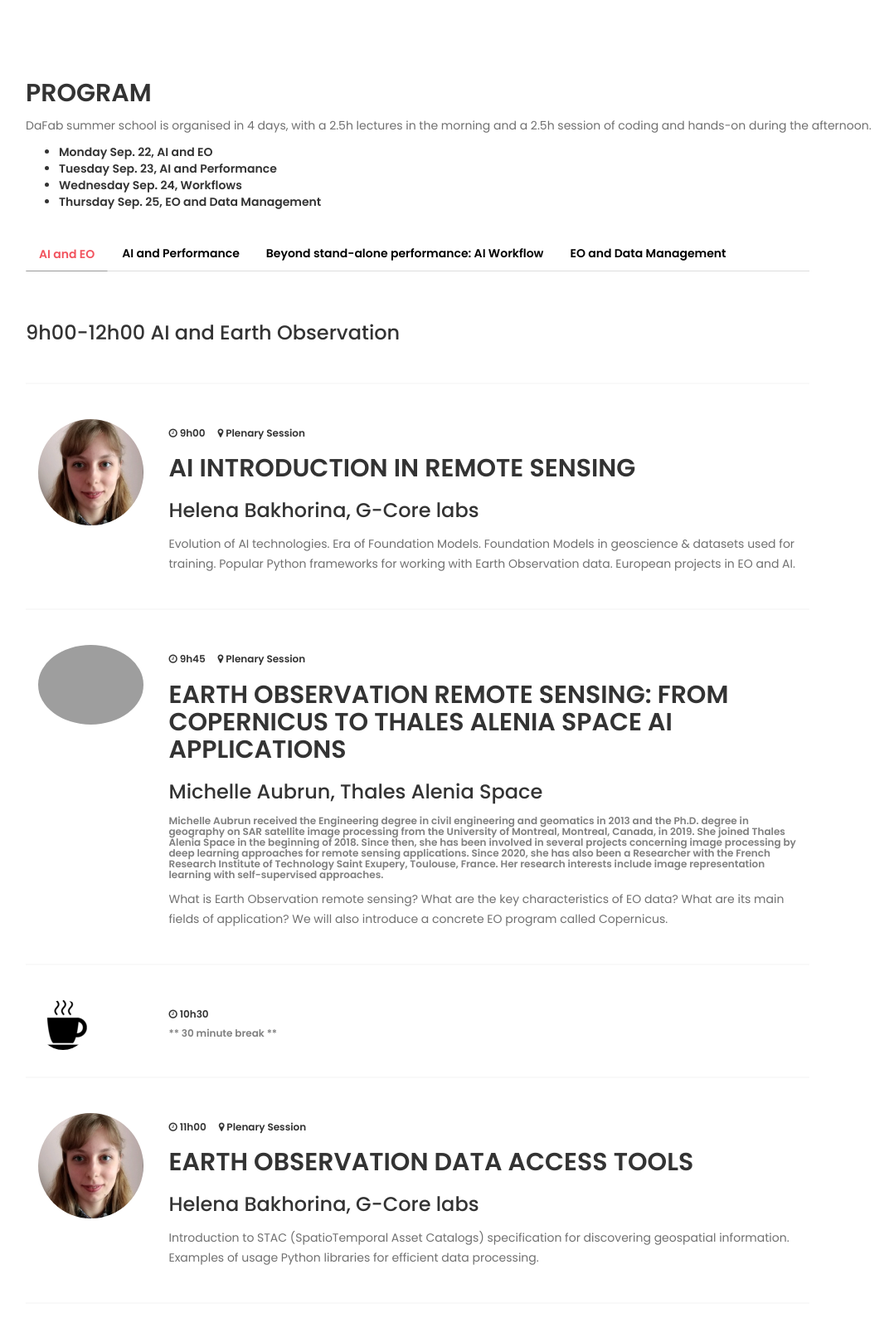
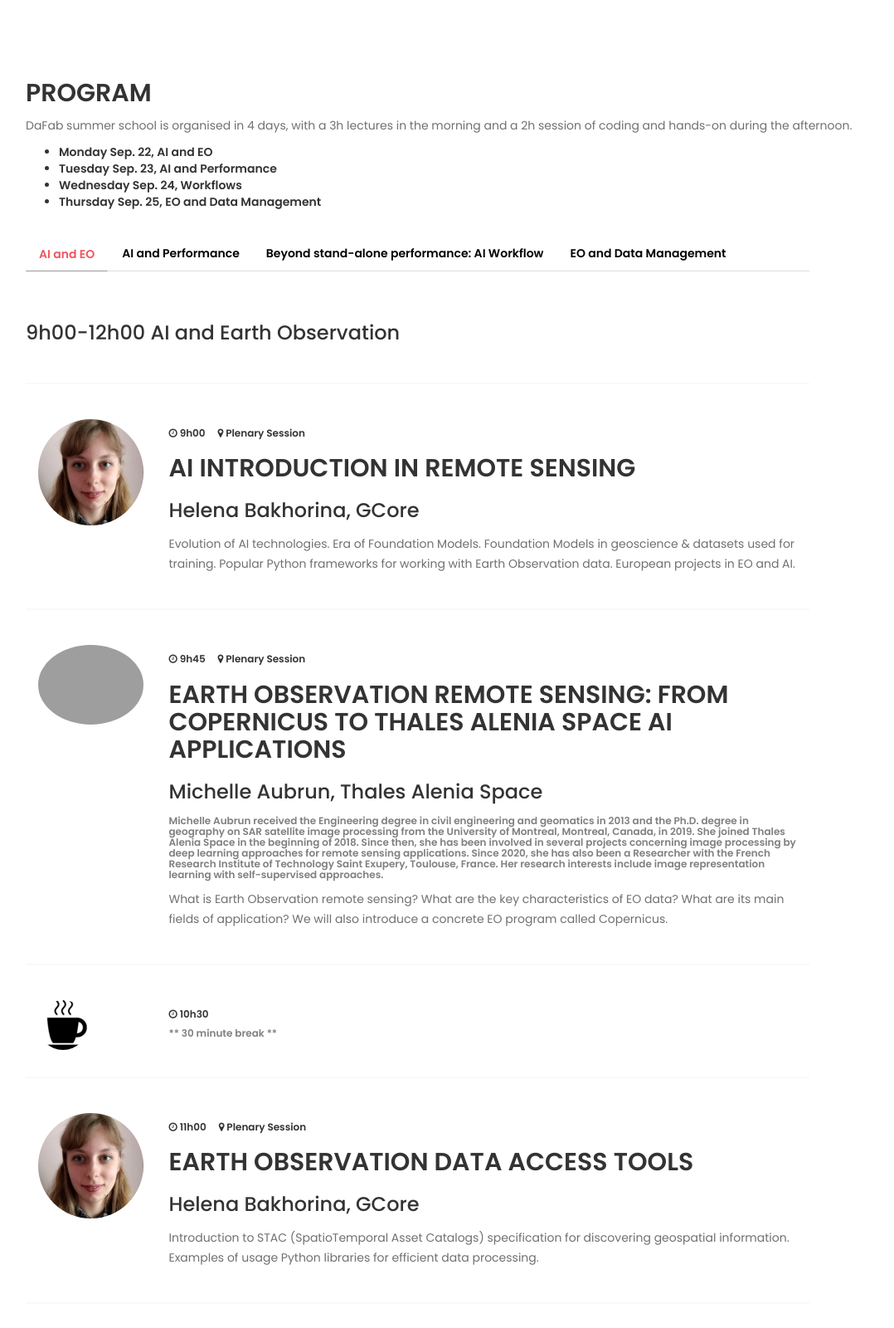
Before and after one commit to DaFab-AI-eu/summer-school, a plain HTML site: page index.html in a window 1280 px wide. Shown: the part 2140-3740 px from the top of the page at 83% size, without its empty margins (39-1117 px from the left). Drawn offline with Linux system fonts and the light colour scheme; grey boxes are pictures that could not be loaded.

Commit message:
to GCore from G-Core

```diff
--- a/index.html
+++ b/index.html
@@ -196,7 +196,7 @@ mark {
 			<div class="wow fadeInUp col-md-12 col-sm-12" data-wow-delay="0.6s">
 				<div class="section-title">
 					<h2>Program</h2>
-					<p>DaFab summer school is organised in 4 days, with a 2.5h lectures in the morning and a 2.5h session of coding and hands-on during the afternoon. <b>
+					<p>DaFab summer school is organised in 4 days, with a 3h lectures in the morning and a 2h session of coding and hands-on during the afternoon. <b>
 					 <ul>
 						 <li> Monday Sep. 22, AI and EO</li>
 						 <li> Tuesday Sep. 23, AI and Performance </li>
@@ -232,7 +232,7 @@ mark {
 								<span><i class="fa fa-map-marker"></i> Plenary Session</span>
 							</h6>
 							<h2> AI introduction in Remote Sensing</h2>
-							<h3> Helena Bakhorina, G-Core labs</h3>
+							<h3> Helena Bakhorina, GCore</h3>
 							<p> Evolution of AI technologies. Era of Foundation Models. Foundation Models in geoscience & datasets used for training. Popular Python frameworks for working with Earth Observation data. European projects in EO and AI.</p>
 						</div>
 						<!--program divider -->
@@ -273,7 +273,7 @@ mark {
 								<span><i class="fa fa-map-marker"></i> Plenary Session</span>
 							</h6>
 							<h2> Earth Observation data access tools</h2>
-							<h3> Helena Bakhorina, G-Core labs</h3>
+							<h3> Helena Bakhorina, GCore</h3>
 							<p> Introduction to STAC (SpatioTemporal Asset Catalogs) specification for discovering geospatial information. Examples of usage Python libraries for efficient data processing. </p>
 						</div>
 						<!-- program divider -->
@@ -354,8 +354,8 @@ mark {
 								<span><i class="fa fa-map-marker"></i> Plenary Session</span>
 							</h6>
 							<h2> AI and Infrastructure: Running AI at Scale</h2>
-							<h3> Clara Ulken, G-Core </h3>
-							<h4> At G-Core, Clara is leading cross-functional initiatives that align engineering, product, and business strategies to deliver scalable, high-impact technology solutions. </h4>
+							<h3> Clara Ulken, GCore </h3>
+							<h4> At GCore, Clara is leading cross-functional initiatives that align engineering, product, and business strategies to deliver scalable, high-impact technology solutions. </h4>
 							<p> abstract to be provided.  </p>
 						</div>
 
@@ -400,7 +400,7 @@ mark {
 								<span><i class="fa fa-map-marker"></i> Plenary Session</span>
 							</h6>
 							<h2> Title to be announced </h2>
-							<h3> Clara Ulken, G-Core </h3>
+							<h3> Clara Ulken, GCore </h3>
 							<p> abstract to be provided.  </p>
 						</div>
 						<!-- program divider -->
@@ -723,8 +723,8 @@ Jean-Thomas successively worked for Intel, the University of Versailles and the
 					<div class="speakers-wrapper">
 						<img src="images/Alena.jpeg" class="img-responsive" alt="speakers">
 							<div class="speakers-thumb">
-								<h3>Helen Bakhorina</h3>
-								<h6>G-Core labs</h6>
+								<h3>Helena Bakhorina</h3>
+								<h6>GCore labs</h6>
 								<h6>Thematic Chair AI and Earth Observation</h6>
 Alena is a proficient Data Scientist with over five years of experience specializing in AI and Computer Vision. She has a strong background in solving complex Computer Vision tasks, including expertise in image processing techniques, distributed deep learning training, 3D modeling, video analytics, and geospatial analysis. Since 2024, Alena is working as a Data Scientist at Gcore, contributing to European projects focused on the Earth Observation domain, specifically crop field detection and water anomaly (e.g., floods) detection on satellite imagery.
 							</div>
```
